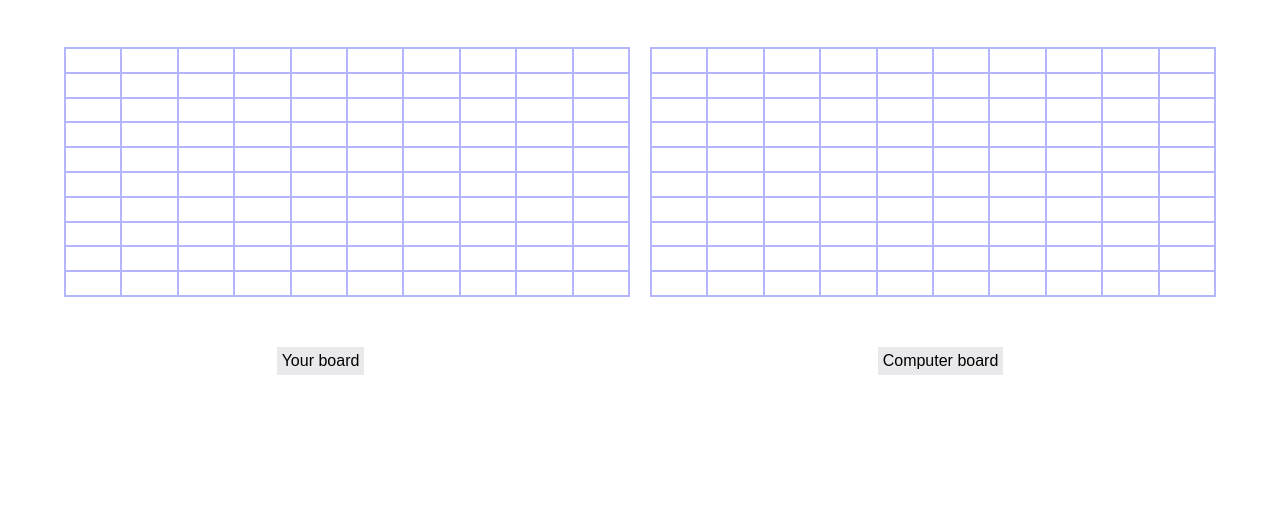
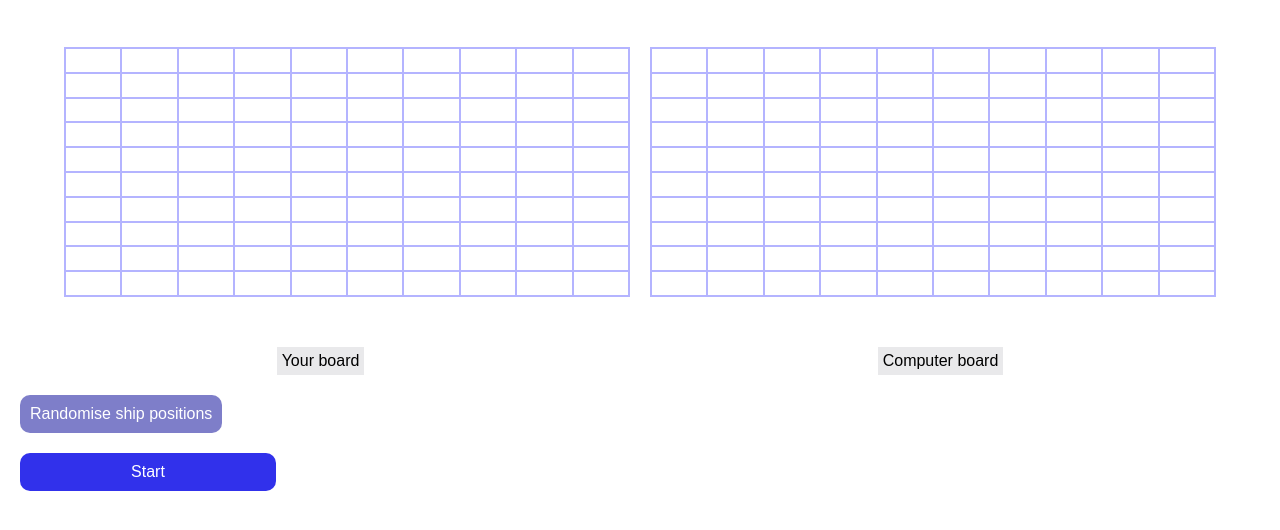
Before and after one commit to 4wiafe/odin-battleship, a website built with webpack: page src/template.html in a window 1280 px wide. Shown: the part 118-648 px from the top of the page. Built offline with nearby package versions, Linux system fonts and the light colour scheme.

Commit message:
Add start and randomise buttons

```diff
--- a/src/styles.css
+++ b/src/styles.css
@@ -59,3 +59,25 @@ body {
   background: #e9e9eb;
   padding: 5px;
 }
+
+button {
+  padding: 10px;
+  border: none;
+  border-radius: 10px;
+  display: block;
+  margin: 20px;
+  font-family: inherit;
+  font-size: 1rem;
+  cursor: pointer;
+}
+
+.random {
+  background: #7e7ec9;
+  color: #fff;
+}
+
+.start {
+  background: #3131eb;
+  color: #fff;
+  width: 20%;
+}
--- a/src/template.html
+++ b/src/template.html
@@ -220,5 +220,8 @@
     <p class="player-board">Your board</p>
     <p class="computer-board">Computer board</p>
   </div>
+
+  <button type="button" class="random">Randomise ship positions</button>
+  <button type="button" class="start">Start</button>
 </body>
 </html>
```
